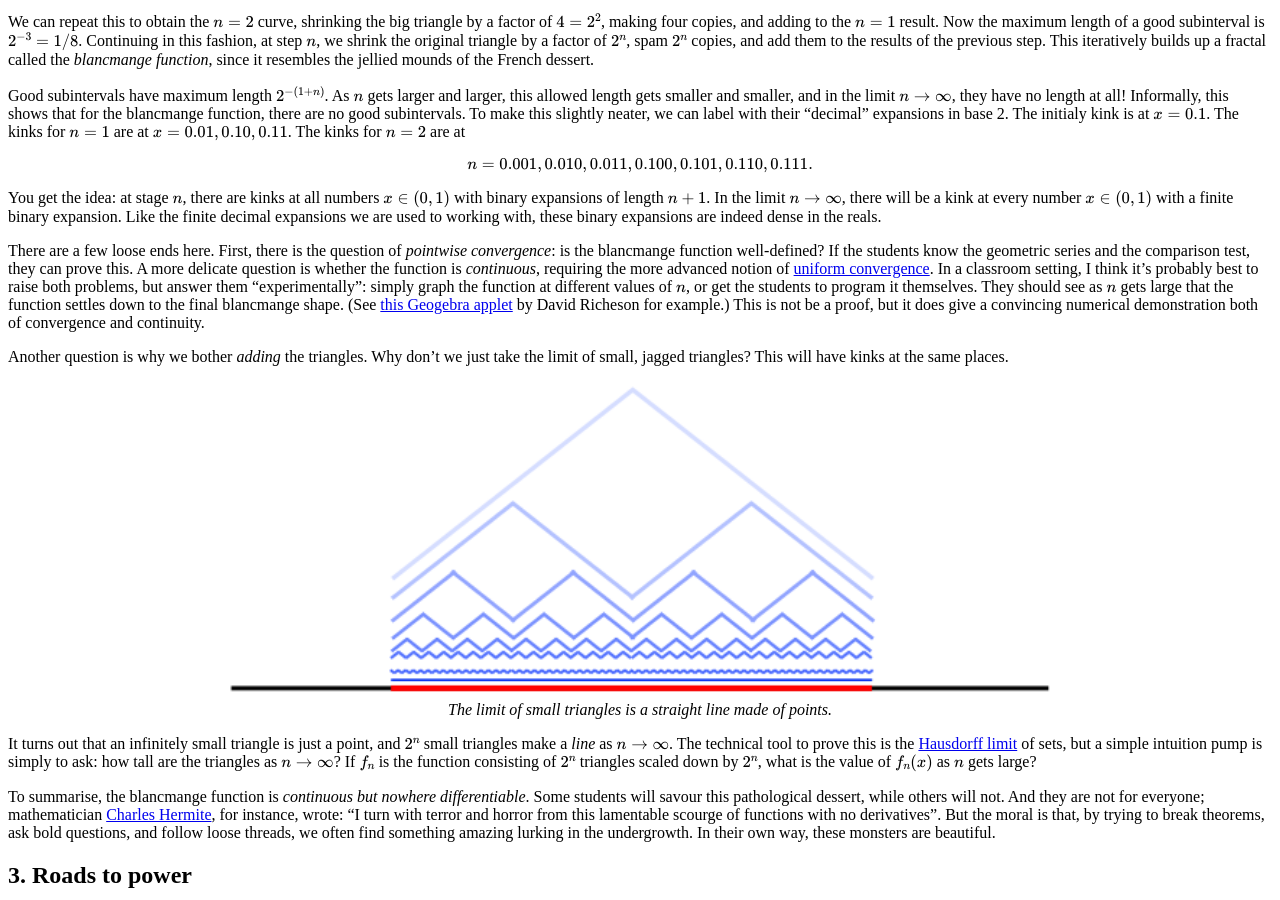
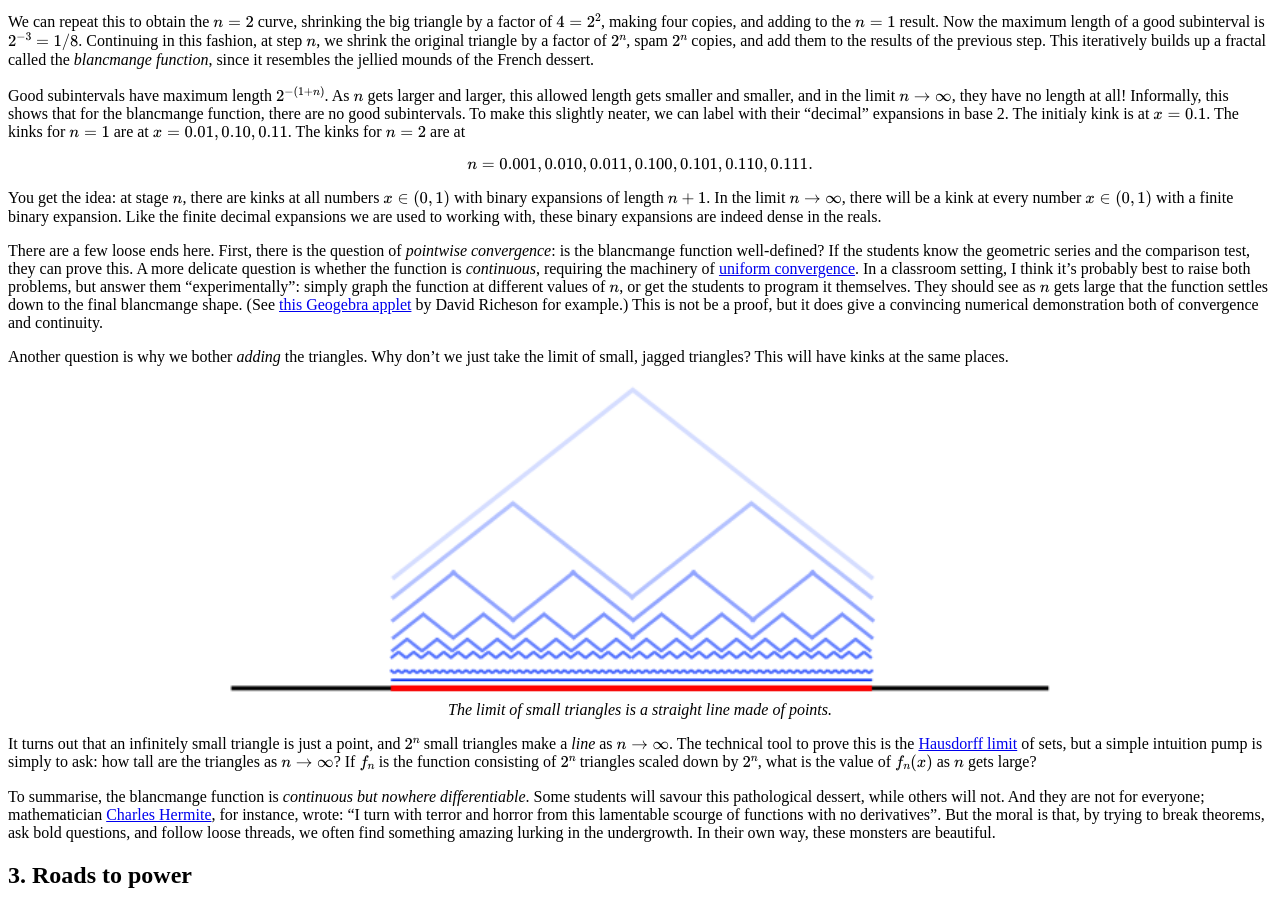
Before and after one commit to hapax/hapax.github.io, a Jekyll site: the page built from assets/teaching.md, in a window 1280 px wide and 900 px high, scrolled down 10305 px. Built offline with Jekyll 4.4.1, drawn with Linux system fonts in a browser that asks for light colours; our own code applies the rules of GitHub Pages for plain Markdown files; formulas are drawn with MathJax 3; a script that is not in the unit is left out.

Commit message:
Update teaching.md

```diff
--- a/assets/teaching.md
+++ b/assets/teaching.md
@@ -488,8 +488,7 @@ blancmange function well-defined?
 If the students know the geometric series and the comparison test,
 they can prove this.
 A more delicate question is whether the function is *continuous*,
-requiring the more advanced notion of
-[uniform convergence](https://en.wikipedia.org/wiki/Uniform_convergence).
+requiring the machinery of [uniform convergence](https://en.wikipedia.org/wiki/Uniform_convergence).
 In a classroom setting, I think it's probably best to raise both
 problems, but answer them "experimentally": simply graph the function
 at different values of $n$, or get the students to program it
```
